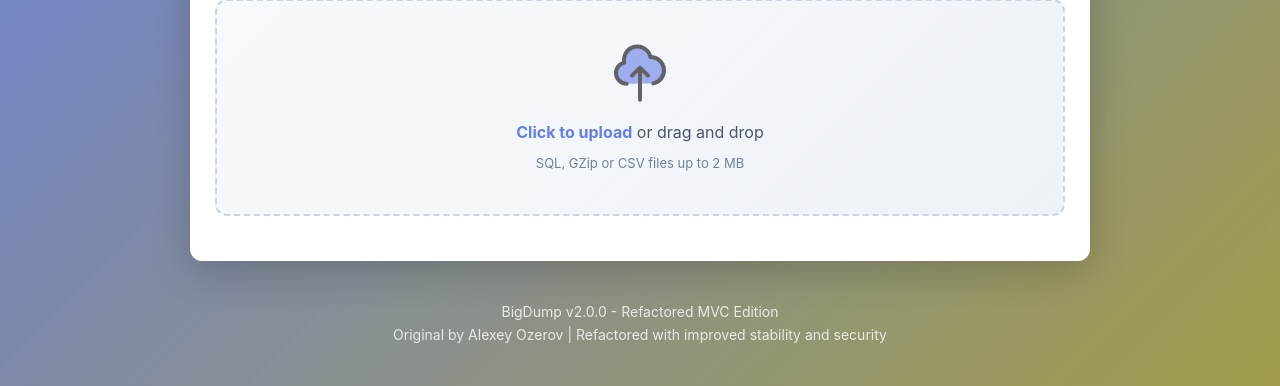
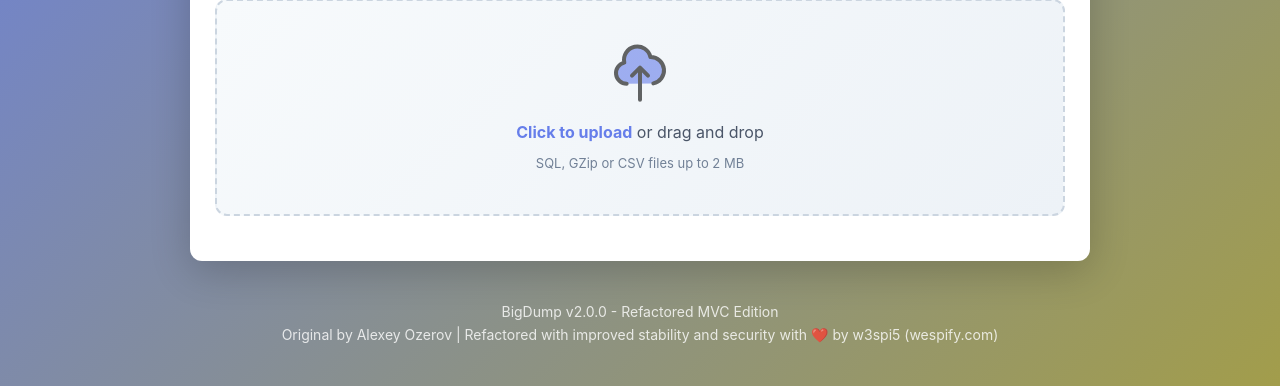
Before and after one commit to w3spi5/bigdump, a PHP site: page / in a window 1280 px wide. Shown: the part 509-895 px from the top of the page. Run offline with PHP 8.4, Linux system fonts and the light colour scheme.

Commit message:
update footer

```diff
--- a/src/Views/layout.php
+++ b/src/Views/layout.php
@@ -544,7 +544,7 @@
 
         <div class="footer">
             BigDump v<?= $view->e($version) ?> - Refactored MVC Edition<br>
-            Original by Alexey Ozerov | Refactored with improved stability and security
+            Original by Alexey Ozerov | Refactored with improved stability and security with ❤️ by w3spi5 (wespify.com)
         </div>
     </div>
 </body>
```
